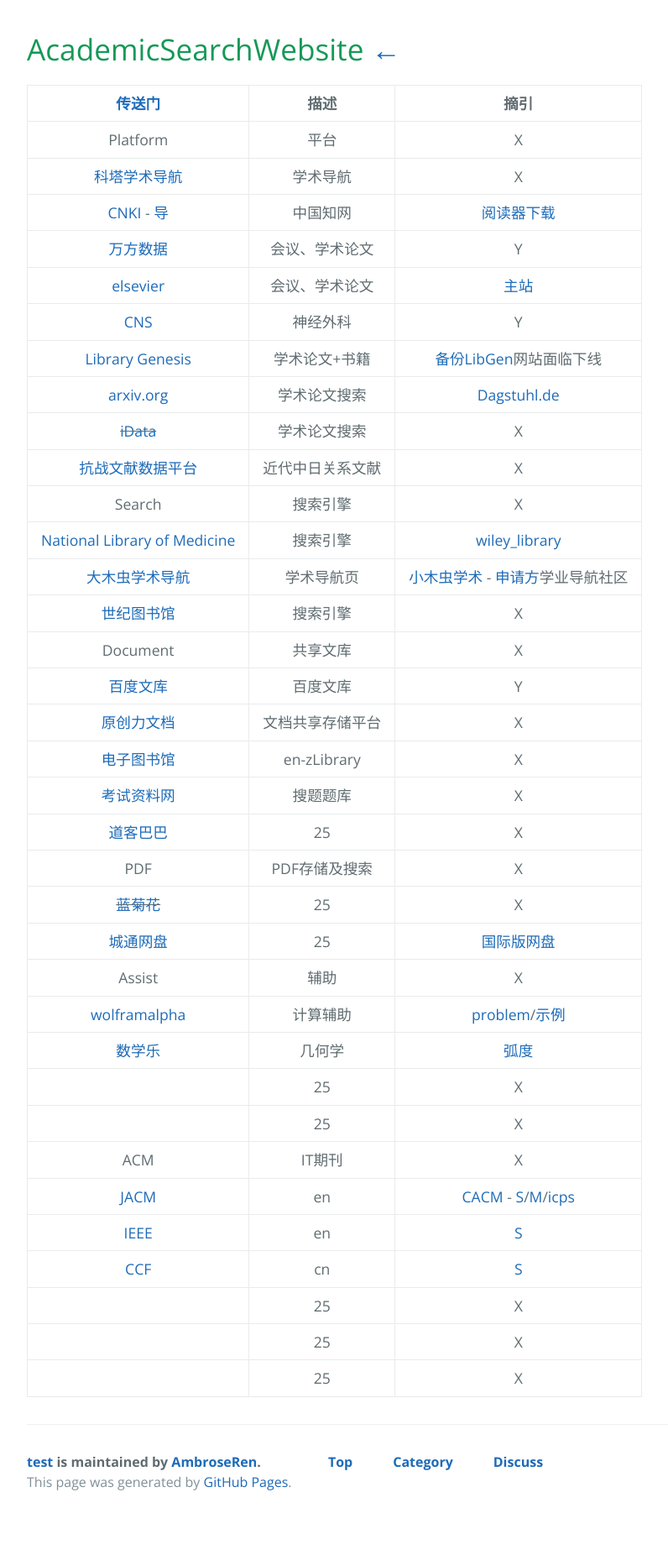
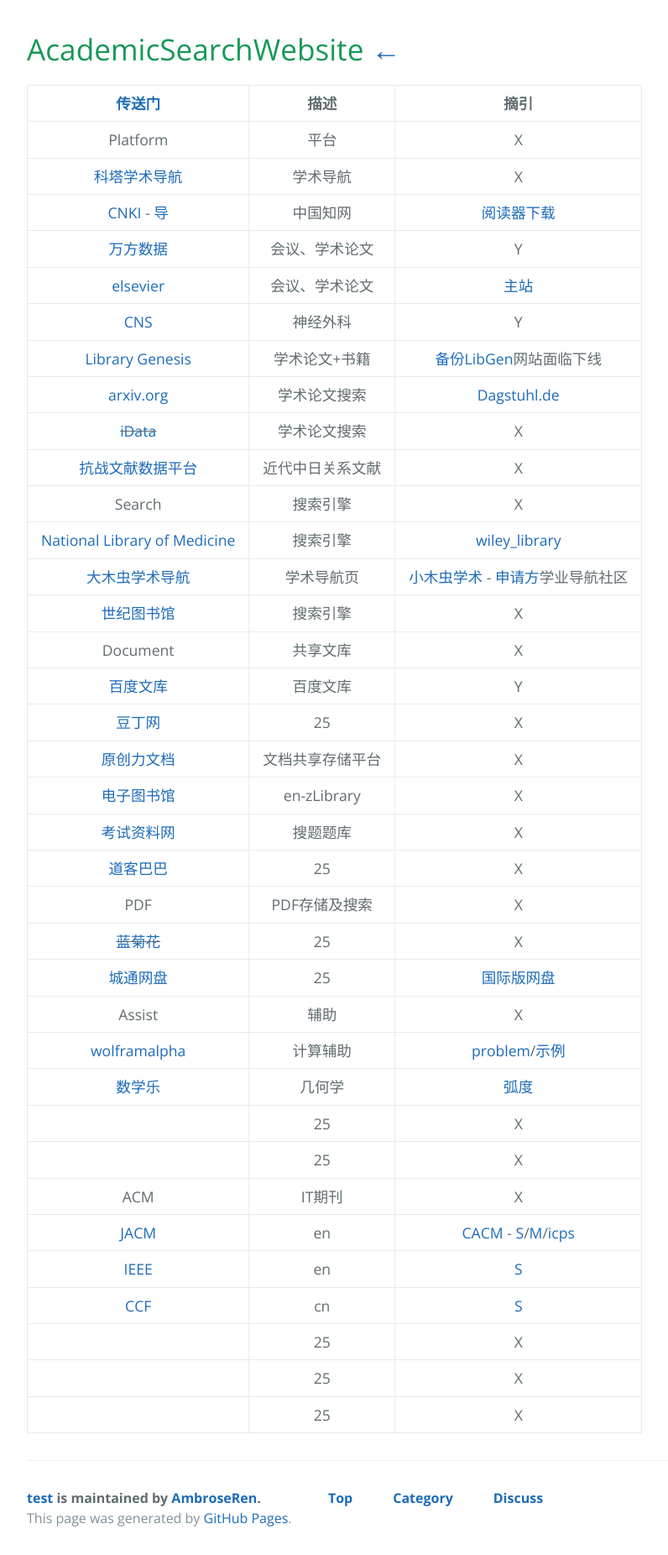
Before and after one commit to AmbroseRen/test, a Jekyll site: the page built from Library/AcademicSearch.md, in a window 1280 px wide. Shown: the whole page at 84% size, without its empty margins (192-988 px from the left). Built offline with Jekyll 4.4.1, drawn with Linux system fonts in a browser that asks for light colours; our own code applies the rules of GitHub Pages for plain Markdown files; the repository's description, which GitHub fills in, is left out; before the commit the page ends 1809 px from its top, so only the background shows below that.

Commit message:
Update AcademicSearch.md

```diff
--- a/Library/AcademicSearch.md
+++ b/Library/AcademicSearch.md
@@ -18,6 +18,7 @@
 | [世纪图书馆](http://libgen.li/) | 搜索引擎 | X |
 | Document | 共享文库 | X |
 | [百度文库](https://wenku.baidu.com/) | 百度文库 | Y |
+| [豆丁网](https://www.docin.com/) | 25 | X |
 | [原创力文档](https://max.book118.com/) | 文档共享存储平台 | X |
 | [电子图书馆](https://b-ok.asia/?regionChanged=&redirect) | en-zLibrary | X |
 | [考试资料网](https://www.ppkao.com/) | 搜题题库 | X |
```
